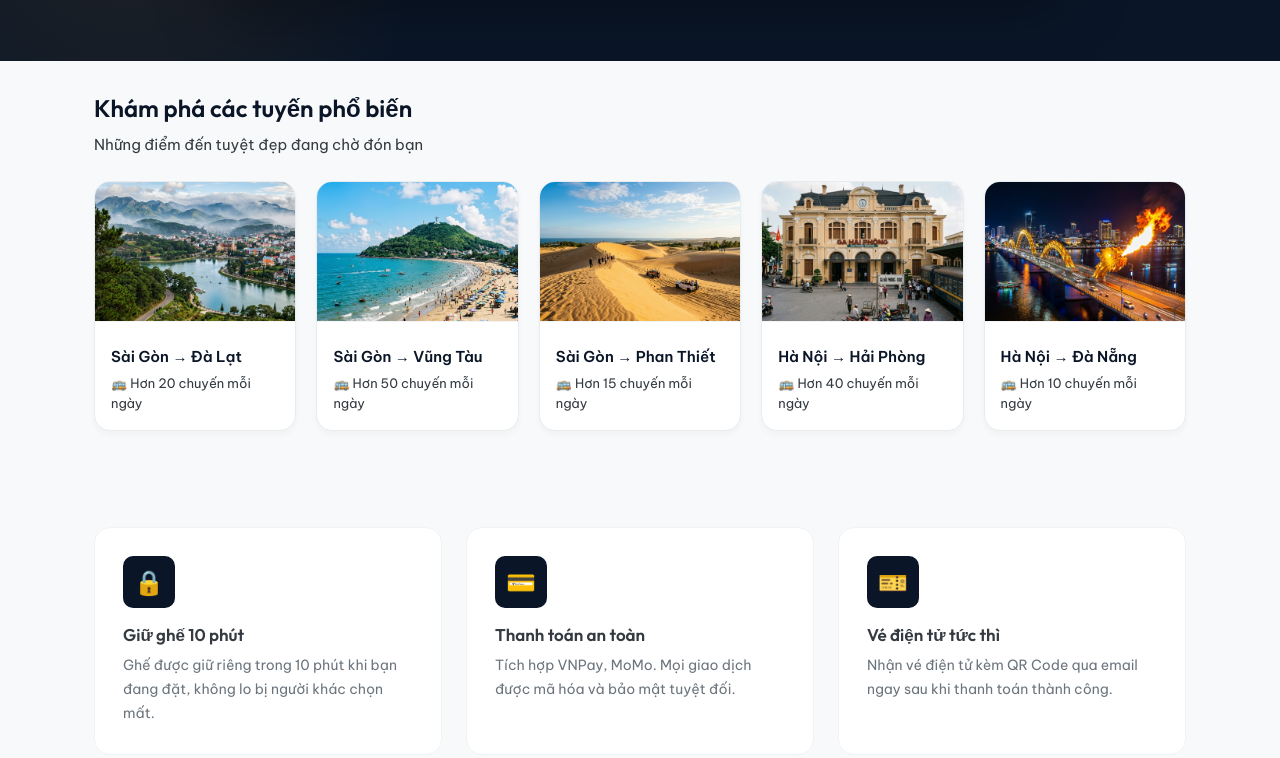
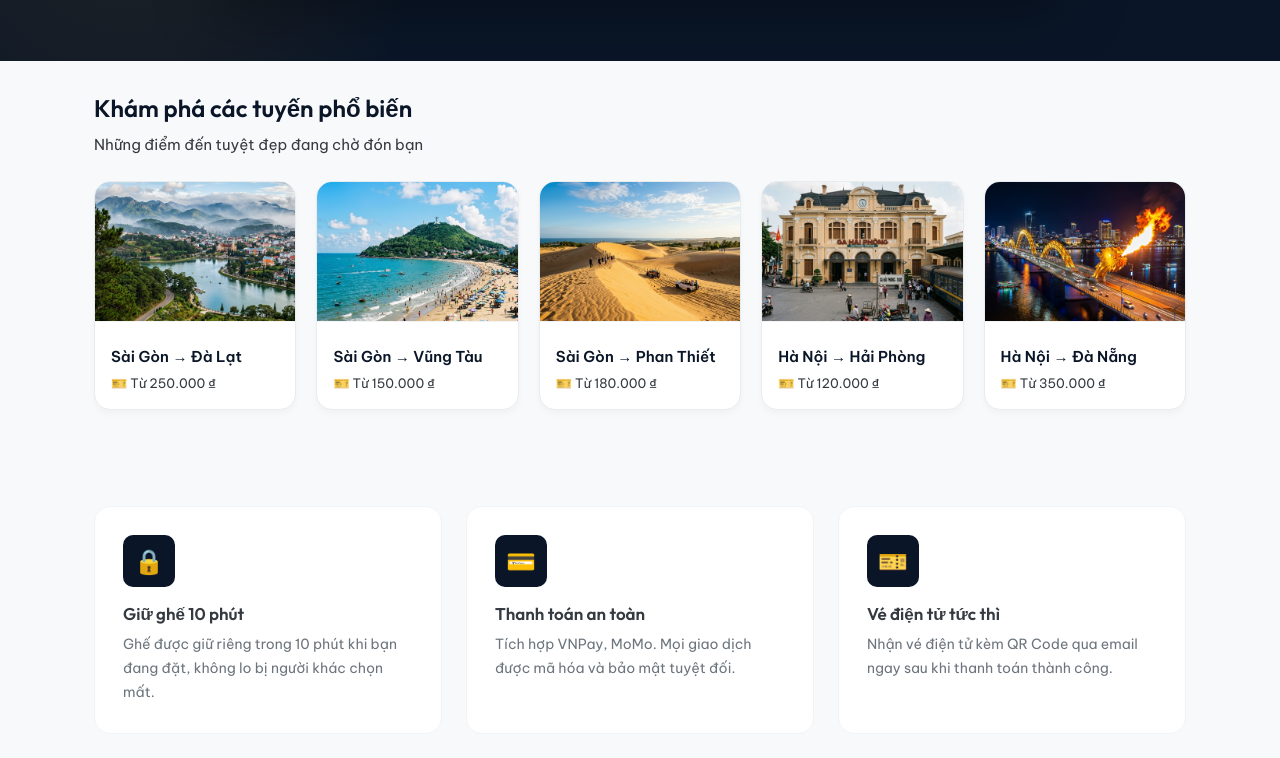
Before and after one commit to phung1910/bus-booking, a plain HTML site: page frontend/index.html in a window 1280 px wide. Shown: the part 627-1385 px from the top of the page. Drawn offline with Linux system fonts and the light colour scheme.

Commit message:
Update homepage cards to show price instead of trip count

```diff
--- a/frontend/index.html
+++ b/frontend/index.html
@@ -263,35 +263,35 @@
                     <img class="route-card-img" src="img/dalat.png" alt="Đà Lạt" />
                     <div class="route-card-body">
                         <div class="route-card-title">Sài Gòn → Đà Lạt</div>
-                        <div class="route-card-subtitle">🚌 Hơn 20 chuyến mỗi ngày</div>
+                        <div class="route-card-subtitle">🎫 Từ 250.000 ₫</div>
                     </div>
                 </div>
                 <div class="route-card" onclick="quickSearch('TP. Hồ Chí Minh','Vũng Tàu')">
                     <img class="route-card-img" src="img/vungtau.png" alt="Vũng Tàu" />
                     <div class="route-card-body">
                         <div class="route-card-title">Sài Gòn → Vũng Tàu</div>
-                        <div class="route-card-subtitle">🚌 Hơn 50 chuyến mỗi ngày</div>
+                        <div class="route-card-subtitle">🎫 Từ 150.000 ₫</div>
                     </div>
                 </div>
                 <div class="route-card" onclick="quickSearch('TP. Hồ Chí Minh','Phan Thiết')">
                     <img class="route-card-img" src="img/phanthiet.png" alt="Phan Thiết" />
                     <div class="route-card-body">
                         <div class="route-card-title">Sài Gòn → Phan Thiết</div>
-                        <div class="route-card-subtitle">🚌 Hơn 15 chuyến mỗi ngày</div>
+                        <div class="route-card-subtitle">🎫 Từ 180.000 ₫</div>
                     </div>
                 </div>
                 <div class="route-card" onclick="quickSearch('Hà Nội','Hải Phòng')">
                     <img class="route-card-img" src="img/haiphong.png" alt="Hải Phòng" />
                     <div class="route-card-body">
                         <div class="route-card-title">Hà Nội → Hải Phòng</div>
-                        <div class="route-card-subtitle">🚌 Hơn 40 chuyến mỗi ngày</div>
+                        <div class="route-card-subtitle">🎫 Từ 120.000 ₫</div>
                     </div>
                 </div>
                 <div class="route-card" onclick="quickSearch('Hà Nội','Đà Nẵng')">
                     <img class="route-card-img" src="img/danang.png" alt="Đà Nẵng" />
                     <div class="route-card-body">
                         <div class="route-card-title">Hà Nội → Đà Nẵng</div>
-                        <div class="route-card-subtitle">🚌 Hơn 10 chuyến mỗi ngày</div>
+                        <div class="route-card-subtitle">🎫 Từ 350.000 ₫</div>
                     </div>
                 </div>
             </div>
```
